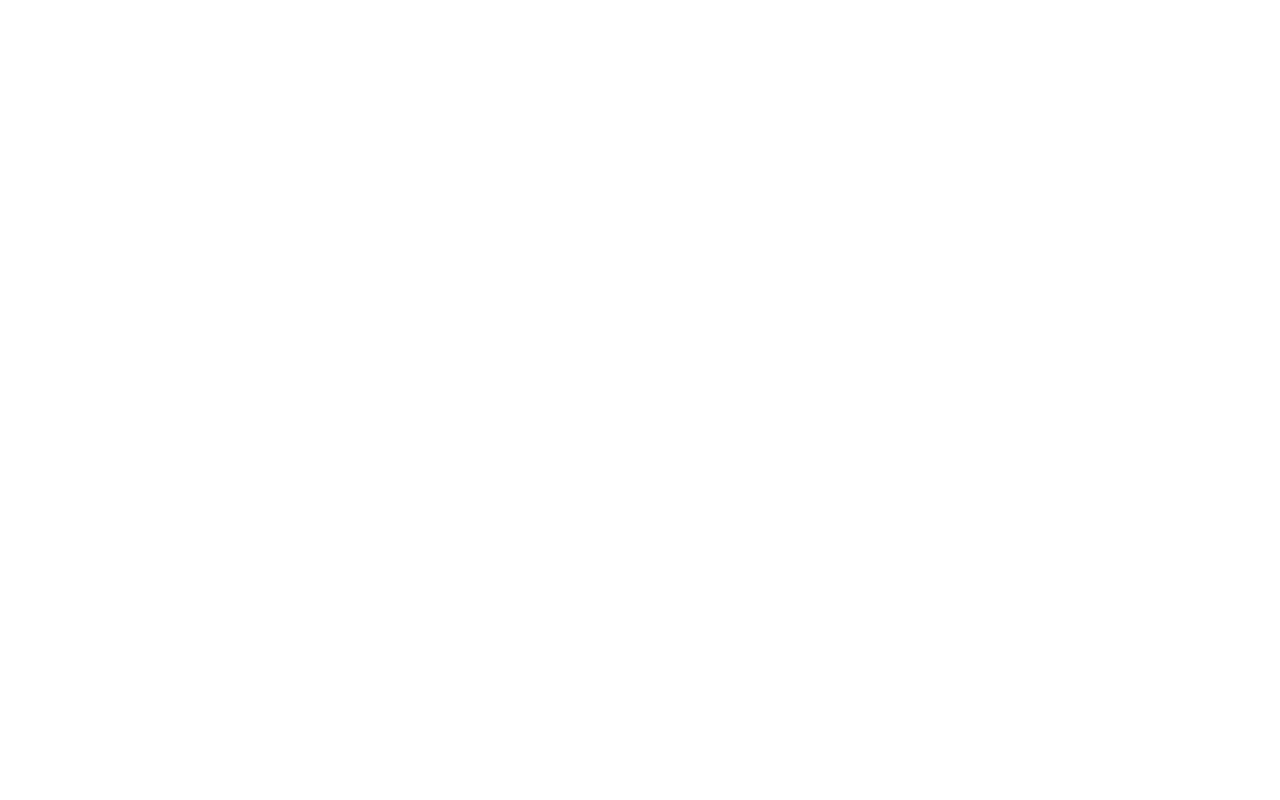
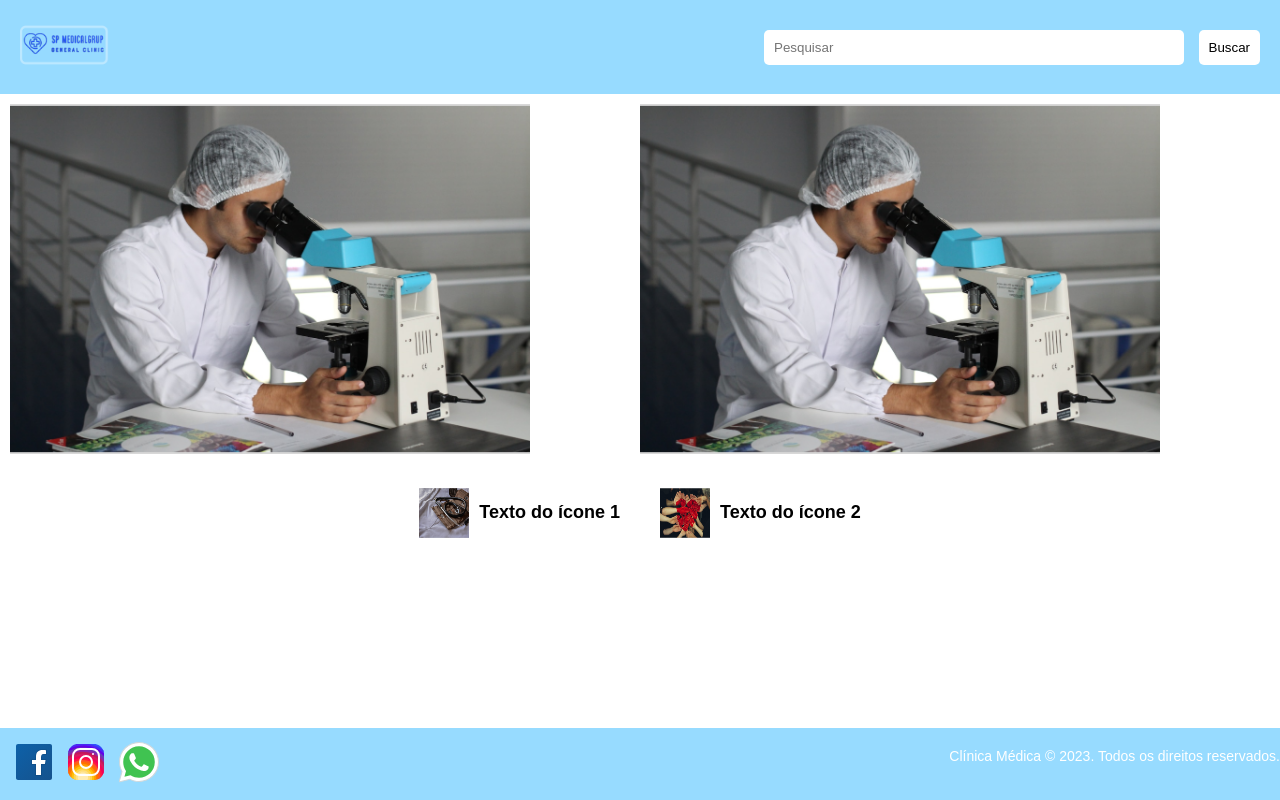
Before and after one commit to SenaiGuiaAnonima/Sp-Medical-Croup, a plain HTML site: page index.html in a window 1280 px wide. Drawn offline with Linux system fonts and the light colour scheme.

Commit message:
Adicionando pagina de index

```diff
--- a/css/Alterarcadastropaciente.css
+++ b/css/Alterarcadastropaciente.css
@@ -1,54 +1,45 @@
-/* Estilos gerais */
+/* estilo global */
 body {
-    font-family: Arial, sans-serif;
-    background-color: #fff;
-    color: #000;
+  background-color: #ffffff;
   margin: 0;
   padding: 0;
+  font-family: Arial, sans-serif;
 }
 
-  /* Estilos do cabeçalho */
+/* estilo do cabeçalho */
 header {
   background-color: #97DBFF;
-    padding: 10px;
   display: flex;
+  align-items: center;
   justify-content: space-between;
+  padding: 20px;
 }
 
 .logo img {
-    max-height: 50px;
+  height: 50px;
+  cursor: pointer;
 }
 
-  .search-bar {
-    display: flex;
-    justify-content: center;
-  }
-
-  .search-bar input {
-    background-color: #fff;
-    padding: 5px;
+.search-bar input[type="text"] {
+  padding: 10px;
   border-radius: 5px;
   border: none;
   margin-right: 10px;
-    width: 175px;
-    height: 25px;
+  width: 400px;
 }
 
-  .search-bar .buscar {
-    width: 65px;
-    height: 35px;
-    background-color: #fff;
+.search-bar button {
+  background-color: #ffffff;
   border-radius: 5px;
   border: none;
-    padding: 5px;
+  padding: 10px;
   cursor: pointer;
-    color: #97DBFF;
-    font-size: small;
+  transition: 600ms all;
 }
 
-  .search-bar .buscar:hover{
-    background-color: #4fb0e4;
-    color: #fff;
+.search-bar button:hover {
+  background-color: #46ade5;
+  transform: scale(1.1);
 }
 
   /* Estilos do conteúdo principal */
--- a/css/index.css
+++ b/css/index.css
@@ -0,0 +1,115 @@
+/* estilo global */
+body {
+    background-color: #ffffff;
+    margin: 0;
+    padding: 0;
+    font-family: Arial, sans-serif;
+  }
+
+  /* estilo do cabeçalho */
+  header {
+    background-color: #97DBFF;
+    display: flex;
+    align-items: center;
+    justify-content: space-between;
+    padding: 20px;
+  }
+
+  .logo img {
+    height: 50px;
+    cursor: pointer;
+  }
+
+  .search-bar input[type="text"] {
+    padding: 10px;
+    border-radius: 5px;
+    border: none;
+    margin-right: 10px;
+    width: 400px;
+  }
+
+  .search-bar button {
+    background-color: #ffffff;
+    border-radius: 5px;
+    border: none;
+    padding: 10px;
+    cursor: pointer;
+    transition: 600ms all;
+  }
+
+  .search-bar button:hover {
+    background-color: #46ade5;
+    transform: scale(1.1);
+  }
+
+    /* estilo do main */
+  .banner{
+    display: flex;
+    flex-direction: row;
+    justify-content: space-between;
+    margin: 10px 10px;
+  }
+
+    .banner1 {
+      width: 100%;
+      height: 350px;
+      background-image: url(../images/img1.png);
+      background-repeat: no-repeat;
+      background-size: contain;
+    }
+
+    .banner2 {
+      width: 100%;
+      height: 350px;
+      background-image: url(../images/img1.png);
+      background-repeat: no-repeat;
+      background-size: contain;
+    }
+
+    .banner img {
+      width: 100%;
+      height: 100%;
+      object-fit: cover;
+    }
+
+    .icon-row {
+      display: flex;
+      justify-content: center;
+      align-items: center;
+      padding: 20px;
+    }
+
+    .icon {
+      display: flex;
+      align-items: center;
+      margin: 0 20px;
+    }
+
+    .icon img {
+      width: 50px;
+      height: 50px;
+      margin-right: 10px;
+    }
+
+    .icon p {
+      font-size: 18px;
+      font-weight: bold;
+    }
+
+  /* Estilos do rodapé */
+  footer {
+    display: flex;
+    justify-content: space-between;
+    background-color: #97DBFF;
+    padding: 10px;
+    position: fixed;
+    bottom: 0;
+    width: 100%;
+    text-align: center;
+  }
+
+  footer p {
+    margin: 10px 10px;
+    font-size: 14px;
+    color: #ffffff;
+  }
--- a/index.html
+++ b/index.html
@@ -4,9 +4,45 @@
     <meta charset="UTF-8">
     <meta http-equiv="X-UA-Compatible" content="IE=edge">
     <meta name="viewport" content="width=device-width, initial-scale=1.0">
-    <title>Document</title>
+    <title>Clínica inicio</title>
+    <link rel="stylesheet" href="./css/index.css">
 </head>
 <body>
+    <header>
+        <div class="logo">
+          <img src="./images/Logo.png" alt="Logo da Clínica Médica">
+        </div>
+        <div class="search-bar">
+          <input type="text" placeholder="Pesquisar">
+          <button type="submit">Buscar</button>
+        </div>
+      </header>
+      <!-- Main -->
+      <div class="banner">
+        <div class="banner1"></div>
+        <div class="banner2"></div>
+      </div>
+      <div class="icon-row">
+        <div class="icon">
+          <img src="./images/img2.png" alt="Ícone 1">
+          <p>Texto do ícone 1</p>
+        </div>
+        <div class="icon">
+          <img src="./images/img3.png" alt="Ícone 2">
+          <p>Texto do ícone 2</p>
+        </div>
+      </div>
 
+    <!-- rodapé -->
+    <footer>
+      <div class="footer-icons">
+        <img src="./images/facebook.svg" alt="">
+        <img src="./images/instagram.svg" alt="">
+        <img src="./images/whatsapp.svg" alt="">
+      </div>
+      <div class="footer-text">
+        <p>Clínica Médica &copy; 2023. Todos os direitos reservados.</p>
+      </div>
+    </footer>
 </body>
 </html>
```
Also changed, not shown: css/InicioMedico.css (indentation only), images/background.png (renamed from images/img-gerenciamento-de-clinica-6-indicadores-para-otimizar-a-qualidade-no-atendimento 1.png), images/img1.png (added), images/img2.png (added), images/img3.png (added). Lines whose indentation alone changed are shown as unchanged.
